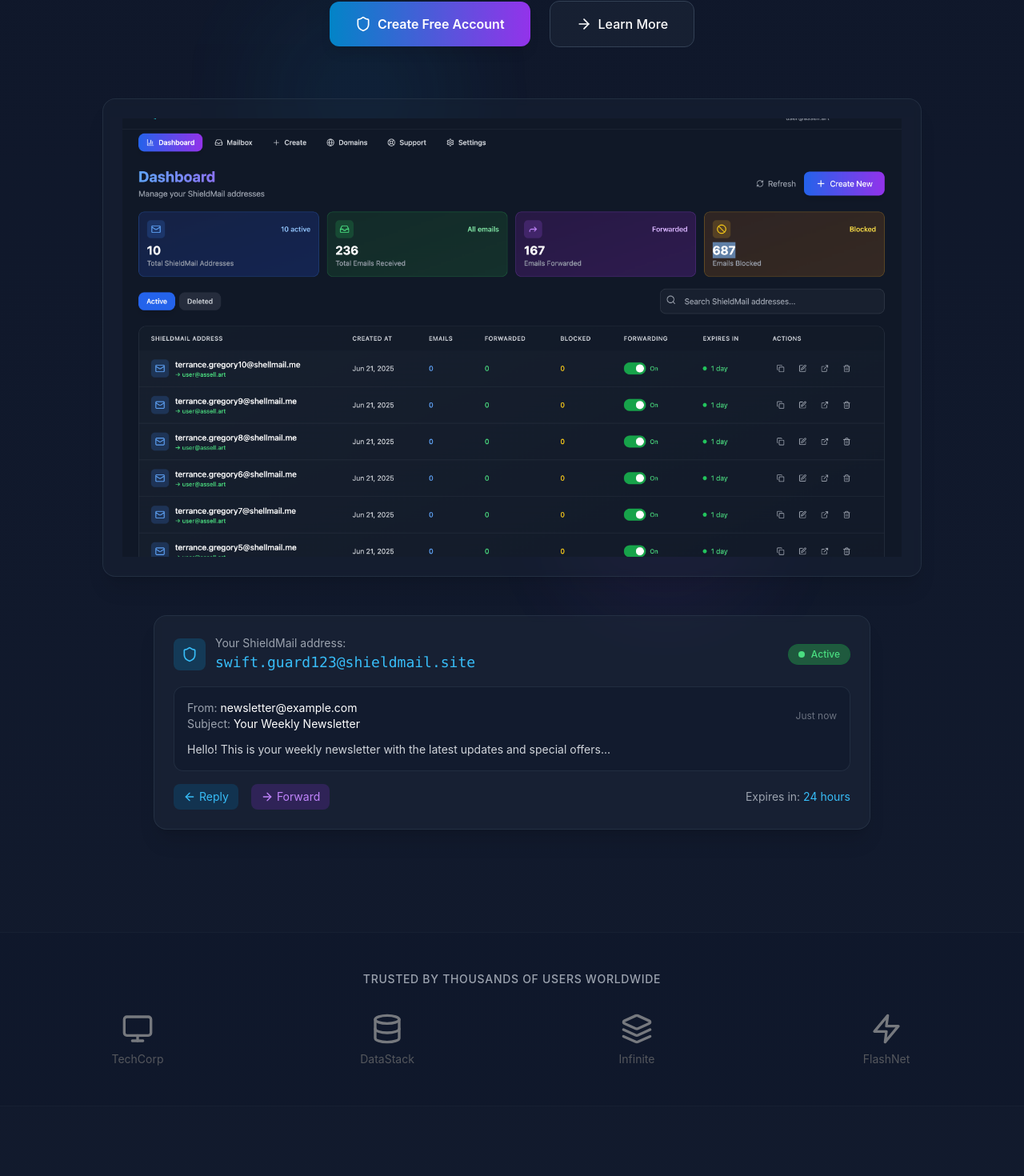
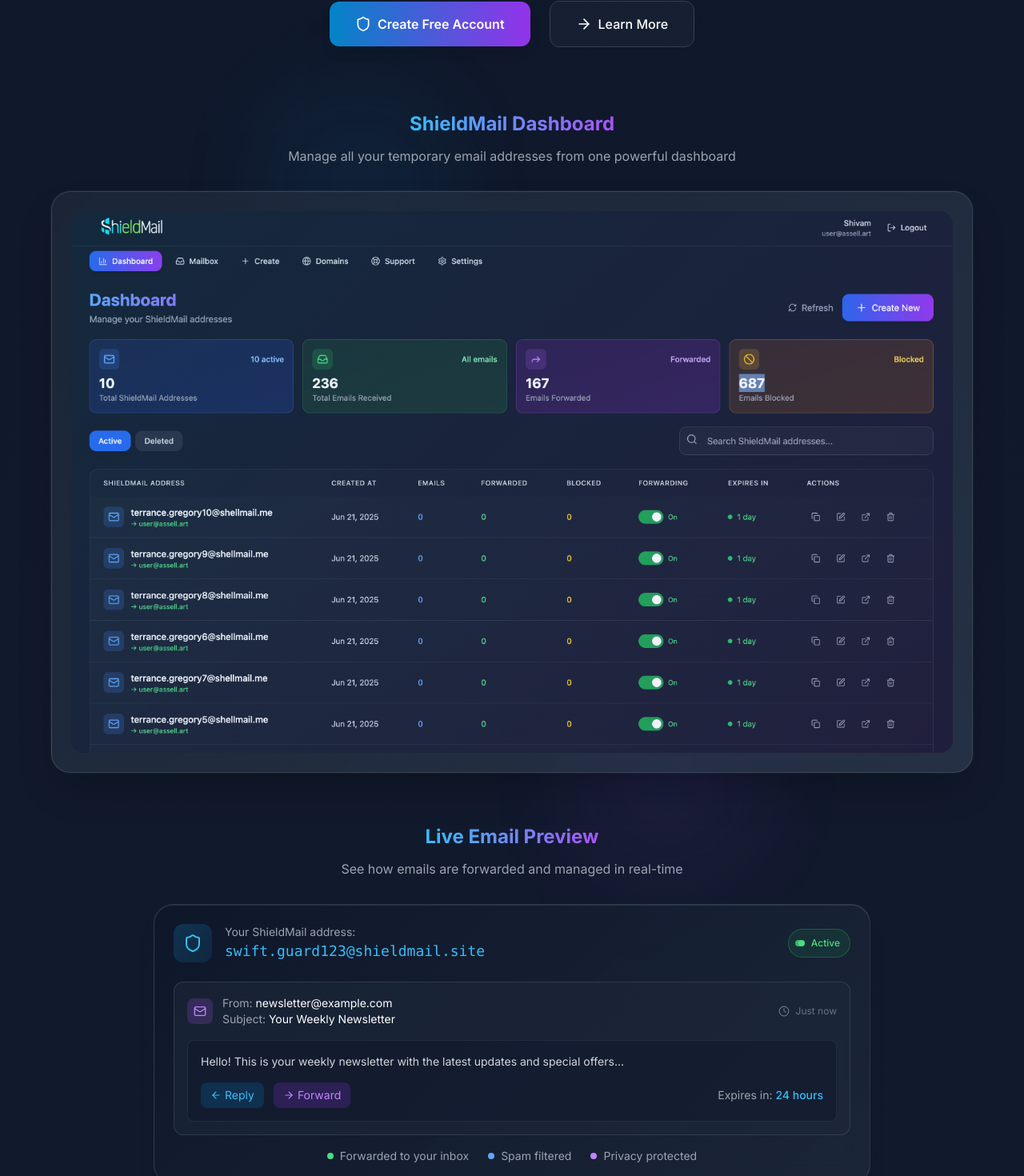
Before and after one commit to raspyhaze8210/shieldmail_homepage, a React (Vite) app: page / in a window 1280 px wide. Shown: the part 399-1869 px from the top of the page at 80% size. Built offline with nearby package versions, Linux system fonts and the light colour scheme.

Commit message:
Fix CSS Import Order and Improve Hero Sections

```diff
--- a/src/components/HeroSection.tsx
+++ b/src/components/HeroSection.tsx
@@ -1,5 +1,5 @@
 import React from 'react';
-import { Shield, ArrowRight } from 'lucide-react';
+import { Shield, ArrowRight, Mail, Clock } from 'lucide-react';
 
 const HeroSection = () => {
   return (
@@ -24,27 +24,46 @@
           </div>
         </div>
 
-        {/* Dashboard Preview */}
-        <div className="mt-16 max-w-5xl mx-auto">
-          <div className="bg-slate-800/30 backdrop-blur-sm border border-slate-700/50 rounded-2xl p-6 shadow-xl">
-            <div className="aspect-video overflow-hidden wobble-container cursor-pointer" style={{ padding: '0rem' }}>
+        {/* Dashboard Preview Section */}
+        <div className="mt-20 max-w-6xl mx-auto">
+          <div className="text-center mb-8">
+            <h3 className="text-2xl font-bold text-white mb-3">
+              <span className="gradient-text">ShieldMail Dashboard</span>
+            </h3>
+            <p className="text-gray-400">
+              Manage all your temporary email addresses from one powerful dashboard
+            </p>
+          </div>
+
+          <div className="dashboard-container">
+            <div className="dashboard-frame">
+              <div className="dashboard-image wobble-container cursor-pointer">
                 <img
                   src="/images/dashboard-preview.png"
-                alt="ShieldMail Dashboard"
-                className="w-full h-full object-cover wobble-image"
-                style={{ padding: '0rem' }}
+                  alt="ShieldMail Dashboard - Manage your temporary email addresses"
+                  className="w-full h-auto object-cover wobble-image"
                 />
               </div>
             </div>
           </div>
+        </div>
 
-        {/* Email Preview */}
-        <div className="mt-12 max-w-4xl mx-auto">
-          <div className="bg-slate-800/50 backdrop-blur-sm border border-slate-700/50 rounded-2xl p-6 shadow-xl">
-            <div className="flex items-center justify-between mb-4">
-              <div className="flex items-center space-x-3">
-                <div className="w-10 h-10 bg-primary-500/20 rounded-lg flex items-center justify-center">
-                  <Shield className="text-primary-400" size={20} />
+        {/* Email Preview Section */}
+        <div className="mt-16 max-w-4xl mx-auto">
+          <div className="text-center mb-8">
+            <h3 className="text-2xl font-bold text-white mb-3">
+              <span className="gradient-text">Live Email Preview</span>
+            </h3>
+            <p className="text-gray-400">
+              See how emails are forwarded and managed in real-time
+            </p>
+          </div>
+
+          <div className="email-preview-container">
+            <div className="flex items-center justify-between mb-6">
+              <div className="flex items-center space-x-4">
+                <div className="w-12 h-12 bg-gradient-to-br from-primary-500/20 to-primary-500/10 rounded-xl flex items-center justify-center">
+                  <Shield className="text-primary-400" size={24} />
                 </div>
                 <div>
                   <p className="text-sm text-gray-400">Your ShieldMail address:</p>
@@ -52,38 +71,65 @@
                 </div>
               </div>
               <div className="hidden sm:block">
-                <span className="inline-flex items-center px-3 py-1 rounded-full text-xs font-medium bg-green-900/50 text-green-400 border border-green-500/30 relative">
-                  <div className="w-2 h-2 bg-green-400 rounded-full mr-2 animate-pulse"></div>
-                  <div className="absolute inset-0 rounded-full bg-green-400/20 animate-ping"></div>
+                <div className="status-indicator">
+                  <div className="status-dot"></div>
+                  <div className="status-ping"></div>
                   Active
-                </span>
                 </div>
               </div>
-            <div className="bg-slate-900/50 rounded-xl p-4 border border-slate-700/50">
-              <div className="flex items-center justify-between mb-3">
+            </div>
+
+            <div className="email-preview-header">
+              <div className="flex items-center justify-between mb-4">
+                <div className="flex items-center space-x-3">
+                  <div className="w-8 h-8 bg-secondary-500/20 rounded-lg flex items-center justify-center">
+                    <Mail className="text-secondary-400" size={16} />
+                  </div>
                   <div>
                     <p className="text-sm text-gray-400">From: <span className="text-white">newsletter@example.com</span></p>
                     <p className="text-sm text-gray-400">Subject: <span className="text-white">Your Weekly Newsletter</span></p>
                   </div>
-                <span className="text-xs text-gray-500">Just now</span>
                 </div>
-              <div className="text-sm text-gray-300">
+                <div className="flex items-center space-x-2 text-xs text-gray-500">
+                  <Clock size={14} />
+                  <span>Just now</span>
+                </div>
+              </div>
+
+              <div className="bg-slate-900/50 rounded-lg p-4 border border-slate-700/50">
+                <div className="text-sm text-gray-300 mb-4">
                   Hello! This is your weekly newsletter with the latest updates and special offers...
                 </div>
-            </div>
-            <div className="mt-4 flex items-center justify-between">
-              <div className="flex items-center space-x-4">
+                <div className="flex items-center justify-between">
+                  <div className="flex items-center space-x-3">
                     <button className="bg-primary-600/20 text-primary-400 px-3 py-1.5 rounded-lg text-sm flex items-center space-x-1 hover:bg-primary-600/30 transition-colors">
-                  <ArrowRight size={16} className="rotate-180" />
+                      <ArrowRight size={14} className="rotate-180" />
                       <span>Reply</span>
                     </button>
                     <button className="bg-secondary-600/20 text-secondary-400 px-3 py-1.5 rounded-lg text-sm flex items-center space-x-1 hover:bg-secondary-600/30 transition-colors">
-                  <ArrowRight size={16} />
+                      <ArrowRight size={14} />
                       <span>Forward</span>
                     </button>
                   </div>
                   <div className="text-sm text-gray-400">
-                Expires in: <span className="text-primary-400">24 hours</span>
+                    Expires in: <span className="text-primary-400 font-medium">24 hours</span>
+                  </div>
+                </div>
+              </div>
+            </div>
+
+            <div className="flex items-center justify-center space-x-6 text-sm text-gray-400">
+              <div className="flex items-center space-x-2">
+                <div className="w-2 h-2 bg-green-400 rounded-full"></div>
+                <span>Forwarded to your inbox</span>
+              </div>
+              <div className="flex items-center space-x-2">
+                <div className="w-2 h-2 bg-blue-400 rounded-full"></div>
+                <span>Spam filtered</span>
+              </div>
+              <div className="flex items-center space-x-2">
+                <div className="w-2 h-2 bg-purple-400 rounded-full"></div>
+                <span>Privacy protected</span>
               </div>
             </div>
           </div>
--- a/src/index.css
+++ b/src/index.css
@@ -1,8 +1,8 @@
+@import url('https://fonts.googleapis.com/css2?family=Inter:wght@400;500;600;700&display=swap');
+
 @tailwind base;
 @tailwind components;
 @tailwind utilities;
-
-@import url('https://fonts.googleapis.com/css2?family=Inter:wght@400;500;600;700&display=swap');
 
 /* Custom styles */
 .gradient-text {
@@ -53,6 +53,63 @@
   100% { transform: rotateX(0deg) rotateY(0deg) scale(1); }
 }
 
+/* Dashboard Preview Styling */
+.dashboard-container {
+  perspective: 1200px;
+  position: relative;
+}
+
+.dashboard-frame {
+  background: linear-gradient(135deg, rgba(30, 41, 59, 0.8) 0%, rgba(51, 65, 85, 0.6) 100%);
+  border: 1px solid rgba(148, 163, 184, 0.2);
+  border-radius: 1.5rem;
+  padding: 1.5rem;
+  box-shadow:
+    0 25px 50px -12px rgba(0, 0, 0, 0.25),
+    0 0 0 1px rgba(255, 255, 255, 0.05);
+  transition: all 0.3s ease;
+}
+
+.dashboard-frame:hover {
+  transform: translateY(-8px);
+  box-shadow:
+    0 35px 60px -12px rgba(0, 0, 0, 0.4),
+    0 0 0 1px rgba(255, 255, 255, 0.1);
+}
+
+.dashboard-image {
+  border-radius: 1rem;
+  overflow: hidden;
+  position: relative;
+}
+
+.dashboard-image::before {
+  content: '';
+  position: absolute;
+  top: 0;
+  left: 0;
+  right: 0;
+  bottom: 0;
+  background: linear-gradient(
+    135deg,
+    rgba(56, 189, 248, 0.1) 0%,
+    rgba(168, 85, 247, 0.1) 100%
+  );
+  z-index: 1;
+  pointer-events: none;
+}
+
+.dashboard-image img {
+  width: 100%;
+  height: 100%;
+  object-fit: cover;
+  transition: transform 0.3s ease;
+}
+
+.dashboard-container:hover .dashboard-image img {
+  transform: scale(1.02);
+}
+
 /* Mouse follow wobble effect for dashboard */
 .wobble-container {
   perspective: 1000px;
@@ -84,6 +141,62 @@
   animation: none;
 }
 
+/* Email Preview Styling */
+.email-preview-container {
+  background: linear-gradient(135deg, rgba(15, 23, 42, 0.9) 0%, rgba(30, 41, 59, 0.8) 100%);
+  border: 1px solid rgba(100, 116, 139, 0.3);
+  border-radius: 1.5rem;
+  padding: 1.5rem;
+  backdrop-filter: blur(16px);
+  box-shadow:
+    0 20px 25px -5px rgba(0, 0, 0, 0.1),
+    0 10px 10px -5px rgba(0, 0, 0, 0.04),
+    inset 0 1px 0 rgba(255, 255, 255, 0.1);
+}
+
+.email-preview-header {
+  background: rgba(30, 41, 59, 0.6);
+  border: 1px solid rgba(71, 85, 105, 0.5);
+  border-radius: 0.75rem;
+  padding: 1rem;
+  margin-bottom: 1rem;
+}
+
+.status-indicator {
+  position: relative;
+  display: inline-flex;
+  align-items: center;
+  padding: 0.5rem 0.75rem;
+  border-radius: 9999px;
+  font-size: 0.75rem;
+  font-weight: 500;
+  background: rgba(34, 197, 94, 0.1);
+  color: rgb(74, 222, 128);
+  border: 1px solid rgba(34, 197, 94, 0.3);
+}
+
+.status-dot {
+  width: 0.5rem;
+  height: 0.5rem;
+  background: rgb(74, 222, 128);
+  border-radius: 50%;
+  margin-right: 0.5rem;
+  animation: pulse 2s cubic-bezier(0.4, 0, 0.6, 1) infinite;
+}
+
+.status-ping {
+  position: absolute;
+  top: 50%;
+  left: 0.75rem;
+  transform: translate(-50%, -50%);
+  width: 0.5rem;
+  height: 0.5rem;
+  background: rgb(74, 222, 128);
+  border-radius: 50%;
+  opacity: 0.75;
+  animation: ping 1s cubic-bezier(0, 0, 0.2, 1) infinite;
+}
+
 /* Smooth scroll behavior */
 html {
   scroll-behavior: smooth;
```
Also changed, not shown: package.json (line endings or trailing spaces), 1 other file (tests, documents, lock files or other folders). Lines whose indentation alone changed are shown as unchanged.
